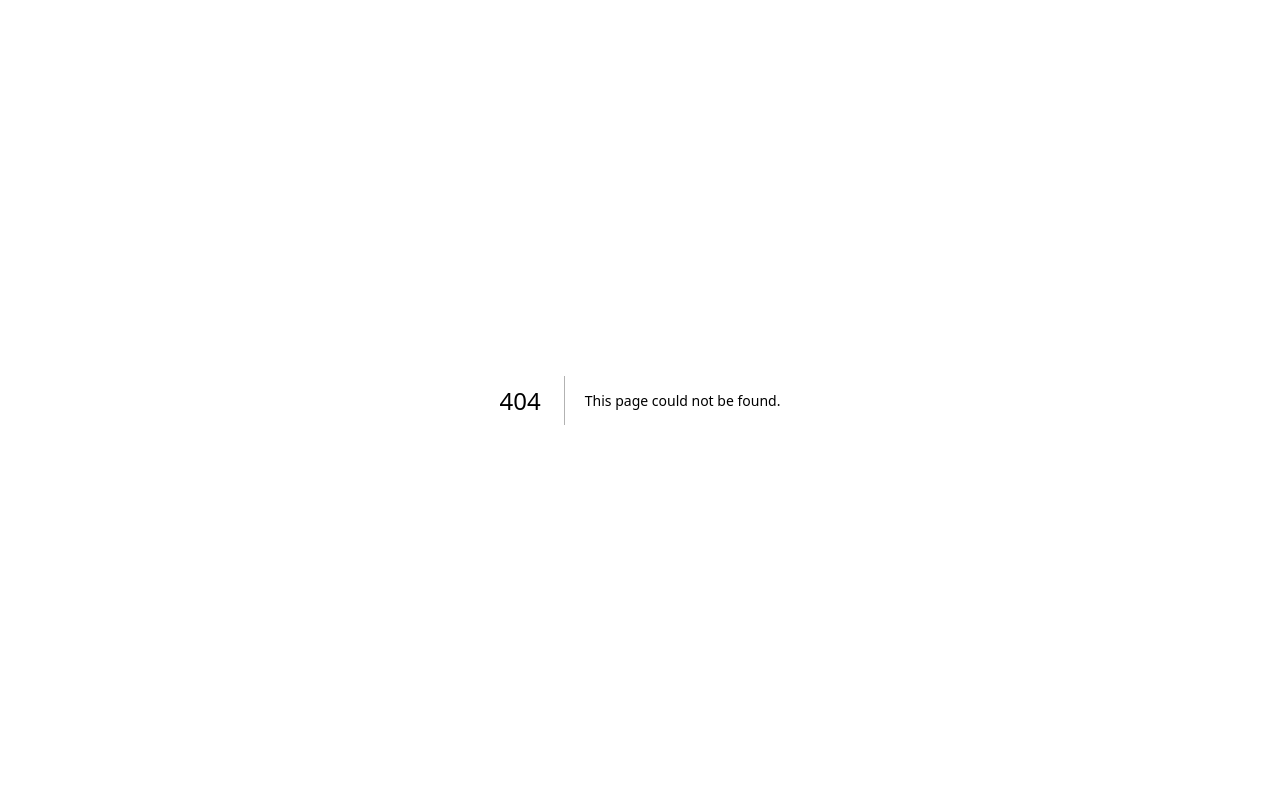
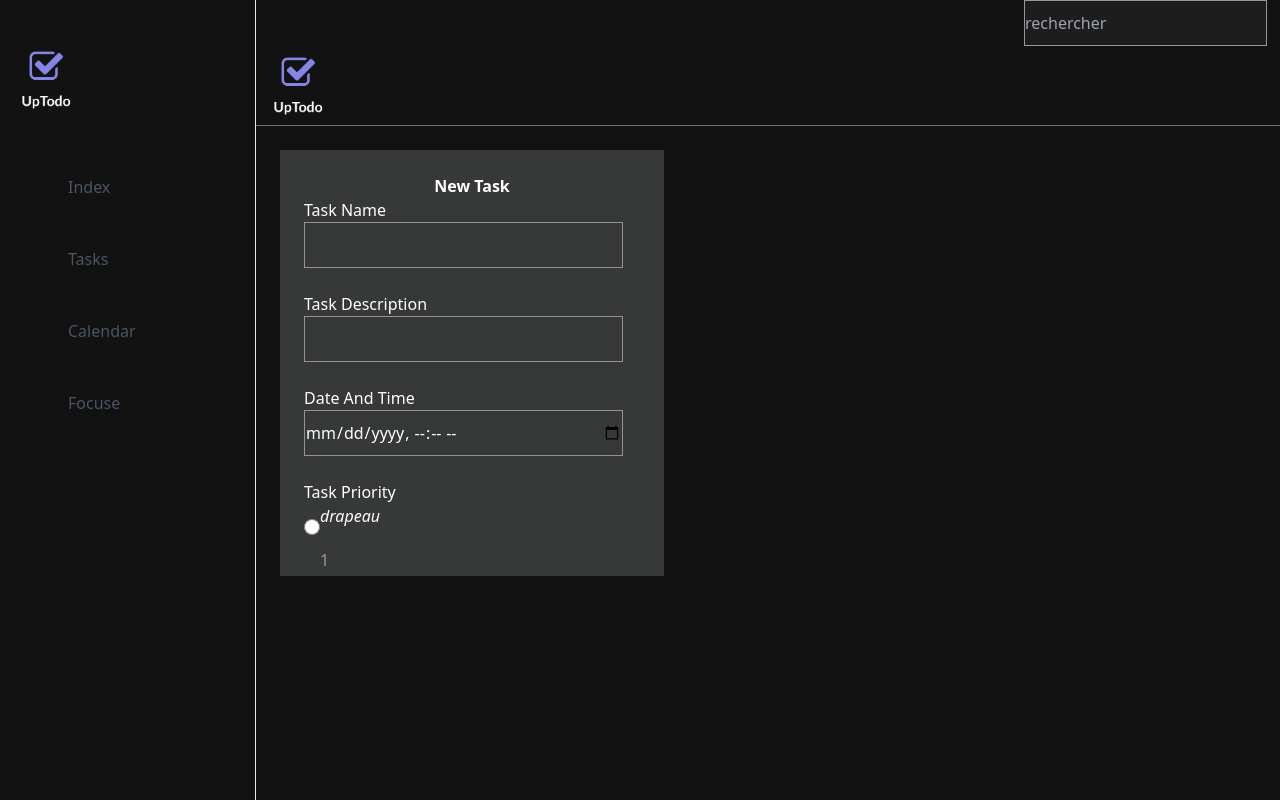
Before and after one commit to JoeMakuta/to-do-app-frontend, a Next.js app: page /home in a window 1280 px wide. Before the commit this address had no page. Built offline with nearby package versions, Linux system fonts and the light colour scheme.

Commit message:
user's home page

```diff
--- /dev/null
+++ b/pages/components/footer.tsx
@@ -0,0 +1,42 @@
+import type { NextPage } from "next";
+
+const Footer: NextPage = () => {
+    return (
+        <div>
+            <footer className="bg-brightIdingo">
+                <div className="container flex.flex-col reversejustify betweenpx-6 py-10 mx-auto space-y-8 md:flex-row md:space-y-0">
+                    {/* Logo and socials links */}
+
+                    <div className="flex justify-around space-x-32">
+                        <div className="flex flex-col-reverse tems-center justifybetween space-y md:flex-col md:space-y-0 md:items-start">
+                            <img src="/logoUptodo.PNG" alt="logoUptodo" className="w-20" />
+                            {/* socials links */}
+                            <div className="flex justify-center space-x-4 ">
+                                <p className=" text-white">Task Manager</p>
+                                {/* limks */}
+                                {/* <a href="#">
+                <img src="" alt="fb" />
+              </a> */}
+                            </div>
+                        </div>
+                        <div className="flex flex-col space-y-3 text-white">
+                            <a href="#">Home</a>
+                            <a href="#">FAQ</a>
+                            <a href="#">Community</a>
+                            <a href="#">About</a>
+                        </div>
+                        <div className="flex flex-col space-y-3 text-white">
+                            <a href="#">Terms et confidentialités</a>
+                            <a href="#">Conditions d'utilisation</a>
+                        </div>
+                        <div className="hidden text-center my-6 text-white md:block">
+                            Copyright &copy;2022, All Rights Reserved Ujuzi
+                        </div>
+                    </div>
+
+
+                </div>
+            </footer>
+        </div>
+    )
+}
--- /dev/null
+++ b/pages/home/index.tsx
@@ -0,0 +1,111 @@
+import type { NextPage } from "next";
+import { useState } from "react";
+import Head from "next/head";
+import Link from "next/link";
+import { inputTask } from "../../reusableComponent/iconComponent/inputTask";
+import { IconComponnent } from "../../reusableComponent/iconComponent/IconComponnent";
+import { Button } from "../../reusableComponent/iconComponent/Button";
+
+const Home: NextPage = () => {
+
+  return (
+    <div className="h-screen flex-auto">
+      <div className="h-screen flex">
+        {/* sidebar */}
+        <div className="w-64 bg-darkIndogo  border-r items-center">
+          <div className="flex pt-10 pl-1">
+            <img src="/logoUptodo.PNG" alt="logoUptodo" className="w-20  items-center" />
+            {/* <h3 className="pt-5 text-white">Manage your tasks</h3> */}
+          </div>
+          <div className="mt-8">
+            <nav>
+              <div className="mt-2 -mx-3">
+                <div className="hover:bg-semigray">
+                  <Link href={'home'}><a href="/#" className="flex  text-gray-600 justify-between px-20 py-6 items-center">
+                    <span className="font-medium">Index</span>
+                  </a></Link>
+                </div>
+                <div className="hover:bg-semigray">
+                  <Link href={'home'}><a href="/#" className="flex  text-gray-600 justify-between px-20 py-6 items-center">
+                    <span className="font-medium">Tasks</span>
+                  </a></Link>
+                </div>
+                <div className="hover:bg-semigray">
+                  <Link href={'home'}><a href="/#" className="flex  text-gray-600 justify-between px-20 py-6 items-center">
+                    <span className="font-medium">Calendar</span>
+                  </a></Link>
+                </div>
+                <div className="hover:bg-semigray">
+                  <Link href={'home'}><a href="/#" className="flex  text-gray-600 justify-between px-20 py-6 items-center">
+                    <span className="font-medium">Focuse</span>
+                  </a></Link>
+                </div>
+
+              </div>
+            </nav>
+          </div>
+        </div>
+        <div className="flex-1 min-w-0 bg-darkIndogo">
+          <div className="">
+            <header className="flex flex-col border-b border-gray-500">
+              <div className="flex items-center justify-between">
+                <span></span>
+                <div className="relative w-64">
+                  <span className="absolute w-6 h-6 text-gray">
+                    {/* <svg xmlns="http://www.w3.org/2000/svg" fill="none" viewBox="0 0 24 24" strokeWidth={1.5} stroke="currentColor" className="w-6 h-6">
+                      <path strokeLinecap="round" strokeLinejoin="round" d="M21 21l-5.197-5.197m0 0A7.5 7.5 0 105.196 5.196a7.5 7.5 0 0010.607 10.607z" />
+                    </svg> */}
+                  </span>
+                  <input placeholder="rechercher" />
+                </div>
+              </div>
+              <div>
+                <img src="/logoUptodo.PNG" alt="logoUptodo" className="w-20" />
+              </div>
+              <div>
+                {/* <button className="text-white bg-gray-900 m-4 p-4 pt-4 py-2 rounded-md  font-medium hover:bg-gray-800">
+                  New task
+                </button> */}
+              </div>
+            </header>
+          </div>
+          {/* main content */}
+          <div className="bg-semigray text-white items-center m-6 w-96 flex-1 overflow-auto">
+            <div className="m-6">
+              <h1 className="text-center font-bold">New Task</h1>
+              <div>
+                <form action="#" method="post" className="space-y-6">
+                  <div>
+                    <label htmlFor="">Task name</label>
+                    <input className="bg-semigray border-lightGrey" type="text" name="" id="" />
+                  </div>
+                  <div>
+                    <label htmlFor="">Task Description</label>
+                    <input className="bg-semigray border-lightGrey" type="text" />
+                  </div>
+                  <div>
+                    <label htmlFor="">Date and Time</label>
+                    <input className="bg-semigray border-lightGrey" type="datetime-local" name="" id="" />
+                  </div>
+                  <div>
+                    <label htmlFor="">Task Priority</label>
+                    <div className="flex align-middle">
+                      <input className="w-4" type="radio" name="priority" value={'1'} />
+                      <IconComponnent icon={'drapeau'} label={'1'} />
+                    </div>
+                  </div>
+                  {/* <Button butonName="Save" /> */}
+                </form>
+              </div>
+            </div>
+
+
+          </div>
+        </div>
+      </div>
+
+    </div >
+  );
+};
+
+export default Home;
--- a/pages/index.tsx
+++ b/pages/index.tsx
@@ -21,7 +21,8 @@ const Home: NextPage = () => {
           </div>
           {/* Menu */}
           <div className="hidden space-x-6 text-white md:flex">
-            <a className="hover:text-indigo-500" href="#">Home</a>
+            <Link href={"/home"} className="text-LightIdingo"><a className="hover:text-indigo-500" href="#">Home</a></Link>
+            {/* <a className="hover:text-indigo-500" href="#"></a> */}
             <a className="hover:text-indigo-500" href="#">FAQ</a>
             <a className="hover:text-indigo-500" href="#">About</a>
           </div>
@@ -148,6 +149,8 @@ const Home: NextPage = () => {
         </div>
       </footer>
 
+
+
     </div>
   );
 };
--- /dev/null
+++ b/reusableComponent/iconComponent/Button.tsx
@@ -0,0 +1,7 @@
+export const Button = (butonName: any) => {
+    return (
+        <div>
+            <button type="submit">{butonName}</button>
+        </div>
+    );
+};
--- /dev/null
+++ b/reusableComponent/iconComponent/IconComponnent.tsx
@@ -0,0 +1,8 @@
+export const IconComponnent = ({ icon, label }: { icon: any; label: any }) => {
+    return (
+        <div>
+            <i>{icon}</i>
+            <p>{label}</p>
+        </div>
+    );
+};
--- /dev/null
+++ b/reusableComponent/iconComponent/inputTask.tsx
@@ -0,0 +1,8 @@
+export const inputTask = ({ label }: { label: any }) => {
+    return (
+        <div>
+            <label htmlFor={label}></label>
+            <input type="text" />
+        </div>
+    );
+};
--- a/tailwind.config.js
+++ b/tailwind.config.js
@@ -11,6 +11,7 @@ module.exports = {
         LightIdingo: "rgb(171, 173, 237)",
         darkIndogo: "rgb(18, 18, 18)",
         lightGrey: "rgb(147, 147, 147)",
+        semigray: "rgb(55, 56, 56)",
       },
     },
     screens: {
```
Also changed, not shown: pages/register/index.tsx (+0 -43 lines), tsconfig.json (+3 -13 lines).
